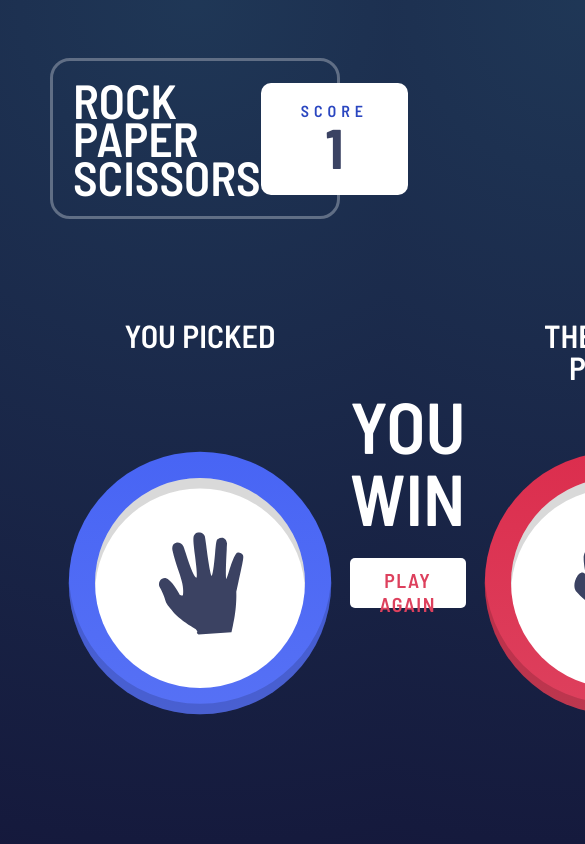
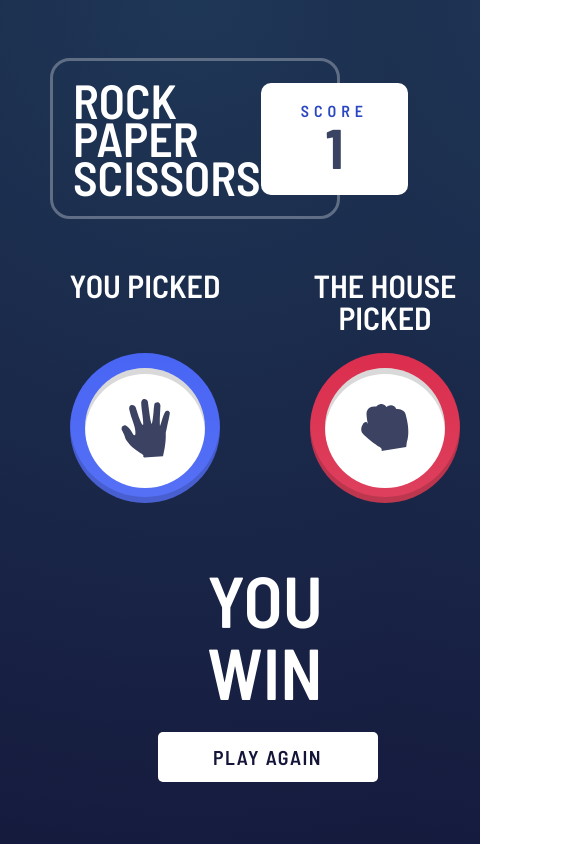
Before and after one commit to jskahmeyer/js-rock-paper-scissors, a plain HTML site: page index.html in a window 390 px wide. Both pictures are taken after a click on the button 150 px from the left and 420 px from the top of the page. Shown: the top 844 px of the page, 585 px wide, since content can reach past the window. Drawn offline with Linux system fonts and the light colour scheme.

Commit message:
Add files via upload

```diff
--- a/index.html
+++ b/index.html
@@ -51,6 +51,7 @@
             ><img src="images/icon-paper.svg" alt="paper"
           /></span>
         </button>
+
         <button class="btn-circle scissors" id="scissors">
           <span class="wrapper"
             ><img src="images/icon-scissors.svg" alt="scissors"
@@ -67,7 +68,9 @@
         <div id="selection" class="selection">
           <div id="step-two">
             <h3>You Picked</h3>
-            <button id="user-choice"></button>
+            <div id="user-container">
+              <button id="user-choice"></button>
+            </div>
           </div>
           <div id="step-four">
             <h1 id="message">Message</h1>
--- a/rps.js
+++ b/rps.js
@@ -32,6 +32,7 @@ let stepOne = document.getElementById("step-one");
 let stepTwo = document.getElementById("results");
 let stepThree = document.getElementById("step-three");
 let stepFour = document.getElementById("step-four");
+let btnPlayAgain = document.getElementById("reset");
 let modal = document.getElementById("modal");
 let displayUserChoice = document.getElementById("user-choice");
 let displayComputerChoice = document.getElementById("computer-choice");
@@ -142,7 +143,7 @@ function compare() {
 }
 
 function getStepTwo() {
-  stepTwo.style.display = "flex";
+  stepTwo.style.display = "grid";
 
   userButton();
 }
@@ -156,7 +157,8 @@ function getStepFour(userChoice, computerChoice) {
   let selection = document.getElementById("selection");
   compare(userChoice, computerChoice);
   if (message == "you win") {
-    // displayUserChoice.classList.add("btn-winner");
+    btnPlayAgain.style.color = "hsl(237, 49%, 15%)";
+    // getElementById("user-container").classList.add("btn-winner");
     userScore += 1;
   } else if (message == "you lose") {
     // displayComputerChoice.classList.add("btn-winner");
@@ -165,7 +167,7 @@ function getStepFour(userChoice, computerChoice) {
   document.getElementById("score").innerHTML = userScore;
   document.getElementById("message").innerHTML = message;
 
-  selection.style.justifyContent = "space-between";
-  selection.style.width = "1000px";
+  // selection.style.justifyContent = "space-between";
+  // selection.style.width = "1000px";
   stepFour.style.display = "inline";
 }
--- a/style.css
+++ b/style.css
@@ -61,6 +61,7 @@ main {
   flex-wrap: wrap;
   justify-content: center;
   width: 25rem;
+
   height: 21.875rem;
   margin: 0 auto;
 }
@@ -152,7 +153,7 @@ main {
   font-size: 1.25rem;
   letter-spacing: 1.5px;
   text-transform: uppercase;
-  width: 100%;
+  width: 220px;
   height: 3.125rem;
 }
 
@@ -191,12 +192,13 @@ main {
 }
 
 .selection {
-  display: flex;
-  justify-content: space-between;
-  align-items: center;
+  display: grid;
+  /* justify-content: space-between;
+  align-items: center; */
   text-align: center;
   margin: 0 auto;
-  width: 43.75rem;
+  /* width: 43.75rem; */
+  /* width: 90vw; */
 }
 
 .selection .btn-circle {
@@ -215,6 +217,13 @@ main {
   overflow: auto;
 }
 
+#selection {
+  grid-template-areas: "step-two step-four step-three";
+  grid-template-columns: 1fr 1fr 1fr;
+  grid-column-gap: 50px;
+  width: 100%;
+}
+
 #results h3 {
   min-height: 64px;
 }
@@ -224,25 +233,36 @@ main {
   display: none;
 }
 
+#step-two {
+  grid-area: step-two;
+}
+
 #step-three {
   visibility: hidden;
+  grid-area: step-three;
 }
 
 #step-four {
   width: auto;
+  grid-area: step-four;
+  padding: 150px 0;
 }
 
-/* .btn-winner {
+.btn-circle::before {
   background: radial-gradient(#2c3b5a 38%, #293857 38% 50%, #233455 50% 100%);
   z-index: -3;
   border-radius: 50%;
-  /* position: absolute; */
-/* margin: 1.5rem; */
-/* } */
+  position: absolute;
+  margin: 1.5rem;
+}
 
 @media screen and (max-width: 768px) {
   header {
     width: 100%;
+  }
+
+  h3 {
+    margin: 0;
   }
 
   .rules {
@@ -256,7 +276,32 @@ main {
     margin: 15vh auto 5vh auto;
   }
 
+  .selection .btn-circle {
+    transform: none;
+    margin: 20px;
+  }
+
+  #results {
+    margin: 0 auto;
+  }
+
+  #selection {
+    grid-template-areas:
+      "step-two step-three"
+      "step-four step-four";
+    grid-template-columns: 1fr 1fr;
+    grid-row-gap: 40px;
+    width: 80vw;
+    margin: 0 auto;
+  }
+
   #step-one {
     margin-top: 15vh;
   }
+
+  #step-four {
+    width: 50%;
+    margin: 0 auto;
+    padding: 0;
+  }
 }
```
